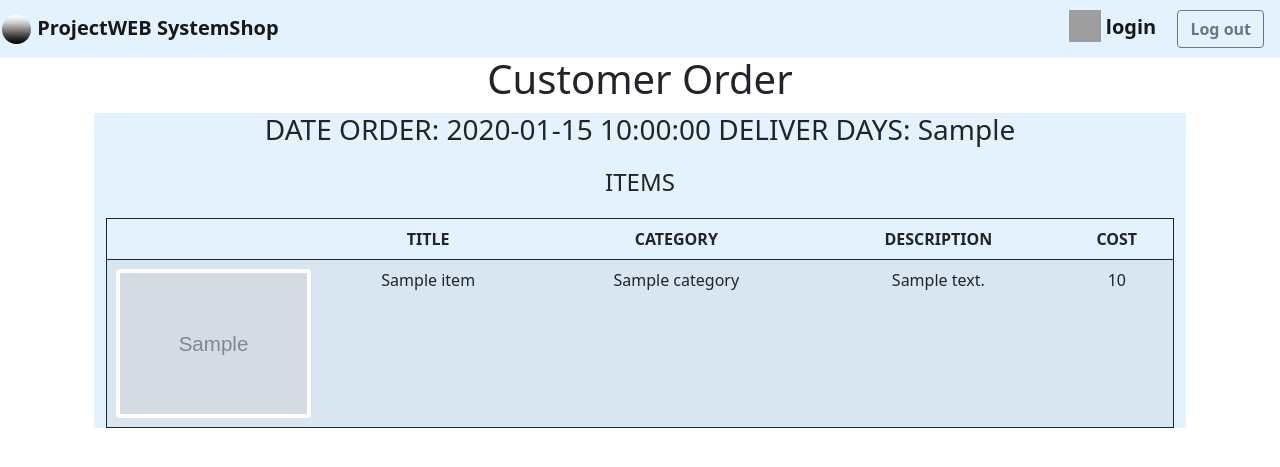
After one commit to Ritips/projectThemeWEB, a Flask app: page /log_customer_orders/check_content_order/1 in a window 1280 px wide. The commit adds this page. Shown: the top 467 px of the page. Run offline with Flask 3, Linux system fonts and the light colour scheme; a user stored in the database is signed in; tables that the repository leaves empty hold one stand-in row (values such as "Sample post"); grey boxes marked "Sample" are stand-in pictures; a database or web service that is not in the repository returns one stand-in record (values such as "Sample title"); data that the repository does not hold is empty; grey boxes are pictures that could not be loaded.

Commit message:
Display of items and orders is accomplished

```diff
--- a/main.py
+++ b/main.py
@@ -304,6 +304,7 @@ def register():
 @app.route('/logout')
 @login_required
 def logout():
+    session.pop('items', None)
     logout_user()
     return redirect('/')
 
@@ -472,6 +473,40 @@ def delete_cart():
     return jsonify({"success": "cart deleted"})
 
 
+@app.route('/confirm_order')
+@login_required
+def confirm_order():
+    el = session.get('items')
+    if current_user.admins:
+        return f"{el}; This Function not available for admin"
+    client_id = current_user.clients[0].id
+    params = {"client_id": client_id}
+    response = requests.post('http://127.0.0.1:5000/api/orders', params=params)
+    if not response:
+        return response.json()
+    params['check_client'] = True
+    response = requests.get('http://127.0.0.1:5000/api/orders', params=params)
+    if not response:
+        return response.json()
+    id_order = response.json()['orders'][-1]['id']
+    for id_item in el['id_item']:
+        params = {"id_item": id_item, "id_order": id_order}
+        requests.post('http://127.0.0.1:5000/api/order_to_item', params=params)
+    return redirect('/')
+
+
+@app.route('/client_log/log_customer_orders/check_content_order/<int:id_client>')
+@app.route('/log_customer_orders/check_content_order/<int:id_client>')
+@login_required
+def check_content_order(id_client):
+    params = {"client_id": id_client, "check_client": True, "get_items": True}
+    response = requests.get('http://127.0.0.1:5000/api/orders', params=params)
+    if not response:
+        return response.json()
+    return render_template('check_content_customer_order.html', title="OrderContent", current_user=current_user,
+                           orders=response.json()['orders'])
+
+
 def main():
     db_session.global_init('db/Supercell_is_piece_of_sheet10.sqlite')
     api.add_resource(api_item.ItemResource, "/api/items/<int:id_item>")
--- /dev/null
+++ b/templates/check_content_customer_order.html
@@ -0,0 +1,38 @@
+{% extends "navbar_menu.html" %}
+
+{% block content3 %}
+<h1 align="center" style="margin-top: 5%">Customer Order</h1>
+
+<div class="container" style="background-color:#e3f2fd">
+    {% for element in orders %}
+        {% if element.get('items') %}
+            <h3 align="center" style="margin: 1%">DATE ORDER: {{ element.order.date_order }} DELIVER DAYS: {{ element.order.deliver_days }}</h3>
+            <h4 align="center" style="margin: 2%">ITEMS</h4>
+            <table class="table table-table-bordered table-striped" style="border: 1px solid">
+                <thead>
+                    <tr>
+                        <th style="width: 20%"></th>
+                        <th class="text-center">TITLE</th>
+                        <th class="text-center">CATEGORY</th>
+                        <th class="text-center">DESCRIPTION</th>
+                        <th class="text-center">COST</th>
+                    </tr>
+                </thead>
+                    {% for item in element.get('items')  %}
+                        <tr>
+                            <td style="width: 20%">
+                                <img src="{{ item.get('img_path') }}" alt="{{ k1 }}" class="img-fluid img-thumbnail rounded float-left">
+                            </td>
+                            <td class="text-nowrap" scope="row" style="text-align: center">{{ item.get('title') }}</td>
+                            <td class="text-nowrap" scope="row" style="text-align: center">{{ item.get('category') }}</td>
+                            <td class="text-nowrap" scope="row" style="text-align: center">{{ item.get('description') }}</td>
+                            <td class="text-nowrap" scope="row" style="text-align: center">{{ item.get('cost') }}</td>
+                        </tr>
+                    {% endfor %}
+                <tbody>
+                </tbody>
+            </table>
+        {% endif %}
+    {% endfor %}
+</div>
+{% endblock %}
--- a/templates/orders-log.html
+++ b/templates/orders-log.html
@@ -22,7 +22,7 @@
                 <div class="col">{{ order_info.deliver_days }}</div>
             </div>
         </div>
-        <a><button class="btn btn-secondary">Check Order Content</button></a>
+        <a href="/log_customer_orders/check_content_order/{{ order_info.client_id }}"><button class="btn btn-secondary">Check Order Content</button></a>
     {% endfor %}
 </div>
 {% endblock %}
```
Also changed, not shown: api_order.py (+23 -1 lines), templates/cart.html (+7 -1 lines), db/Supercell_is_piece_of_sheet10.sqlite.
